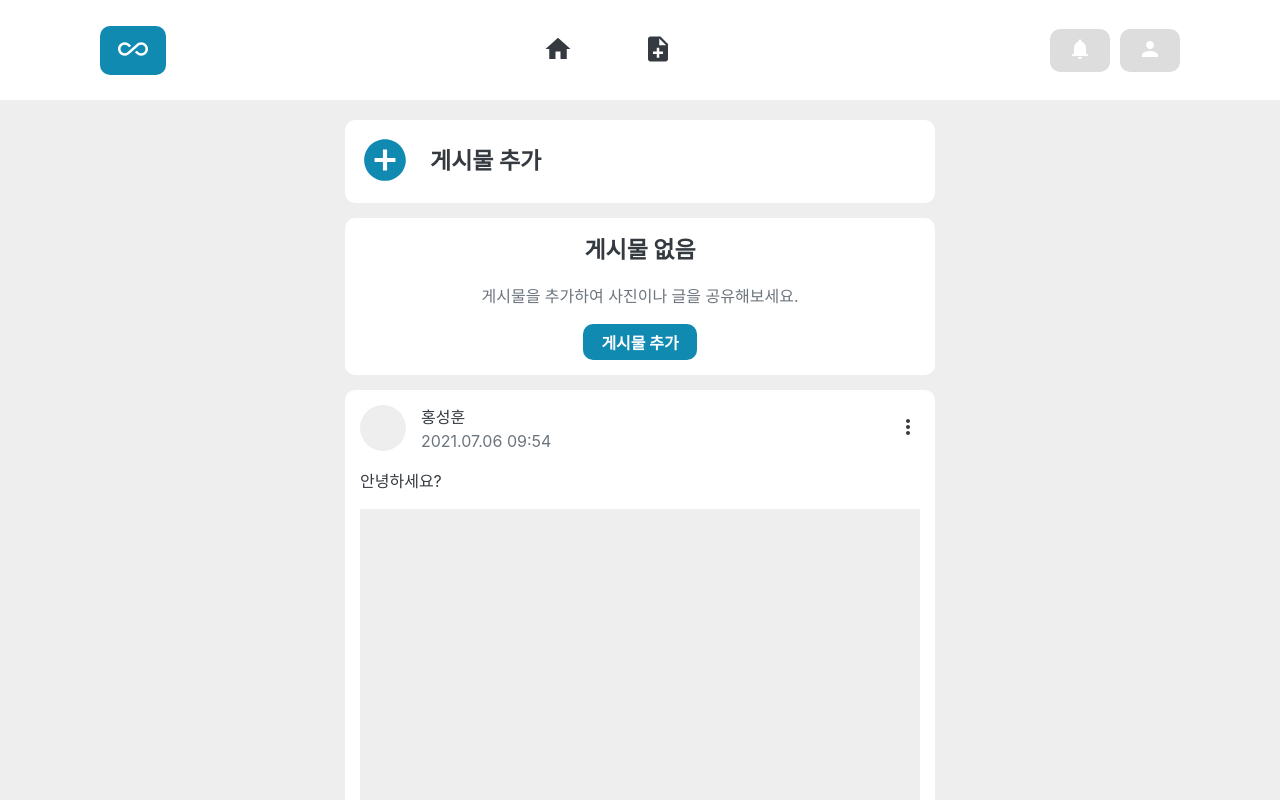
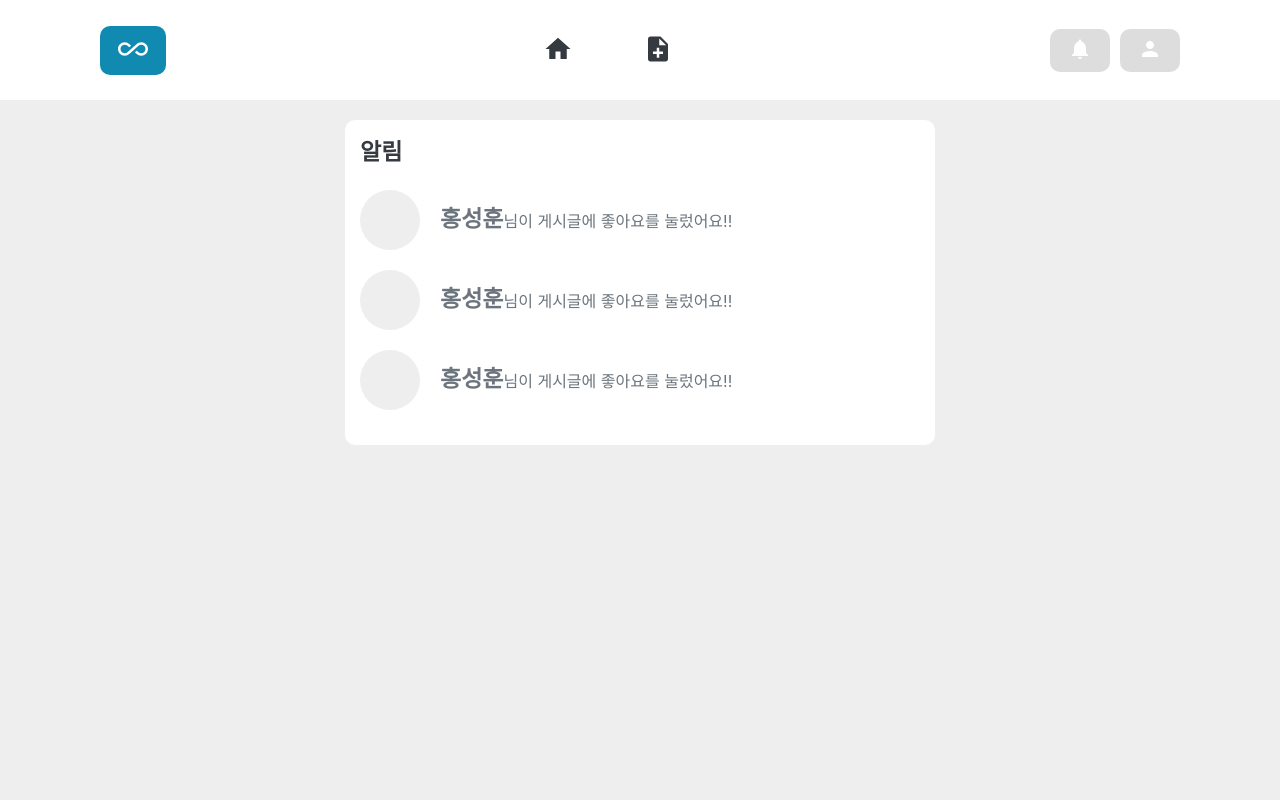
Before and after one commit to HseongH/Caffeine, a React (Create React App) app: page / in a window 1280 px wide. Shown: the top 800 px of the page. Built offline with nearby package versions, Linux system fonts and the light colour scheme.

Commit message:
style work done

```diff
--- /dev/null
+++ b/src/components/Noti.js
@@ -0,0 +1,16 @@
+import React from 'react';
+
+const Noti = (props) => {
+  return (
+    <div className="notice">
+      <div className="user-profile"></div>
+
+      <p className="contents">
+        <strong className="title">홍성훈</strong>님이 게시글에{' '}
+        <strong className="work">좋아요</strong>를 눌렀어요!!
+      </p>
+    </div>
+  );
+};
+
+export default Noti;
--- a/src/pages/App.js
+++ b/src/pages/App.js
@@ -9,6 +9,7 @@ import Post from './Post';
 import SignUp from './SignUp';
 import SignIn from './SignIn';
 import AddPost from './AddPost';
+import Notice from './Notice';
 
 // STYLE
 import '../style/scss/main.scss';
@@ -18,10 +19,11 @@ function App() {
     <>
       <Header />
 
-      <Post />
+      {/* <Post /> */}
       {/* <SignUp /> */}
       {/* <SignIn /> */}
       {/* <AddPost /> */}
+      <Notice />
     </>
   );
 }
--- a/src/pages/Notice.js
+++ b/src/pages/Notice.js
@@ -0,0 +1,26 @@
+// LIBRARY
+import React from 'react';
+
+// COMPONENTS
+import Noti from '../components/Noti';
+
+// STYLE
+import '../style/scss/notice.scss';
+
+const Notice = (props) => {
+  return (
+    <section className="section section--notice">
+      <div className="container">
+        <h2 className="title">알림</h2>
+
+        {/* <p className="contents no-notice">알림이 없습니다</p> */}
+
+        <Noti />
+        <Noti />
+        <Noti />
+      </div>
+    </section>
+  );
+};
+
+export default Notice;
--- /dev/null
+++ b/src/style/scss/notice.scss
@@ -0,0 +1,25 @@
+@import 'variable';
+
+.section--notice {
+  .container {
+    @include radiusBox(15px);
+    background: $postBg;
+  }
+
+  .title {
+    margin-bottom: 20px;
+  }
+
+  .notice {
+    @include disFlex(left);
+    margin-bottom: 20px;
+
+    .user-profile {
+      width: 60px;
+      height: 60px;
+      border-radius: 50%;
+      background: #eee;
+      margin-right: 20px;
+    }
+  }
+}
```
Also changed, not shown: package.json (+8 -0 lines), 1 other file (tests, documents, lock files or other folders).
